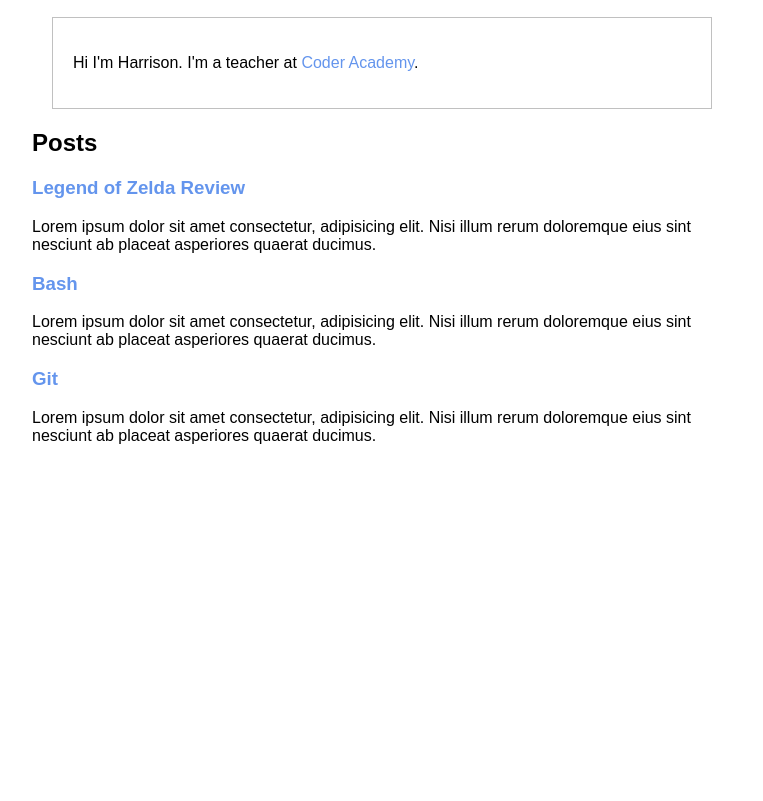
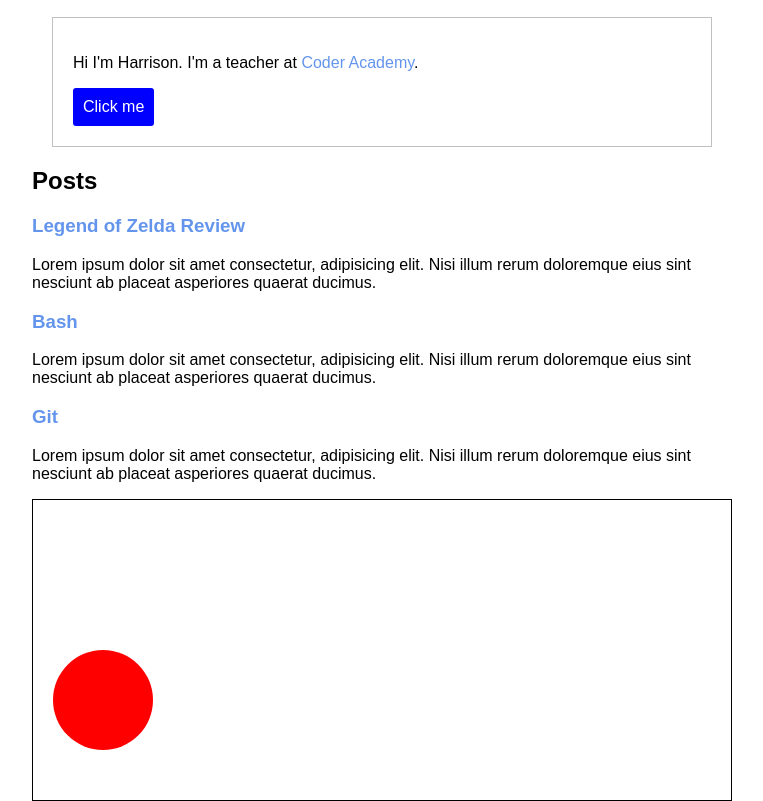
Before and after one commit to harrisonmalone/harrisons-portfolio, a plain HTML site: page index.html in a window 1280 px wide. Shown: the part 377-1178 px from the top of the page, without its empty margins (258-1021 px from the left). Before the commit the page ends 838 px from the top, so only its background shows below. Drawn offline with Linux system fonts and the light colour scheme.

Commit message:
kahoot changes

```diff
--- a/index.html
+++ b/index.html
@@ -14,7 +14,8 @@
       <img id="profile" src="me.jpeg" alt="profile picture of harrison">
     </div>
     <div class="about-me">
-      <p>Hi I'm Harrison. I'm a teacher at <a href="https://coderacademy.edu.au" target="_blank">Coder Academy</a>.</p>
+      <p title="About me">Hi I'm Harrison. I'm a teacher at <a href="https://coderacademy.edu.au" target="_blank">Coder Academy</a>.</p>
+      <div class="call-to-action">Click me</div>
     </div>
     <h2>Posts</h2>
     <main>
@@ -31,6 +32,9 @@
         <p>Lorem ipsum dolor sit amet consectetur, adipisicing elit. Nisi illum rerum doloremque eius sint nesciunt ab placeat asperiores quaerat ducimus.</p>
       </article>
     </main>
+    <div class="box">
+      <div class="circle"></div>
+    </div>
   </div>
 </body>
 </html>
--- a/styles/style.css
+++ b/styles/style.css
@@ -38,6 +38,42 @@ a {
   margin: 20px;
 }
 
+.message-container {
+  width: 200px;
+}
+
+.message {
+  background: blue;
+}
+
+.call-to-action {
+  display: inline-block;
+  background: blue;
+  color: white;
+  padding: 10px;
+  border-radius: 3px;
+}
+
+.call-to-action:hover {
+  box-shadow: 0 14px 28px rgba(0,0,0,0.25), 0 10px 10px rgba(0,0,0,0.22);
+}
+
+.circle {
+  height: 100px;
+  width: 100px;
+  border-radius: 50%;
+  background: red;
+  position: absolute;
+  bottom: 50px;
+  left: 20px;
+}
+
+.box {
+  height: 300px;
+  border: 1px solid black;
+  position: relative;
+}
+
 /* class selector */
 /* is for many elements */
 
```
